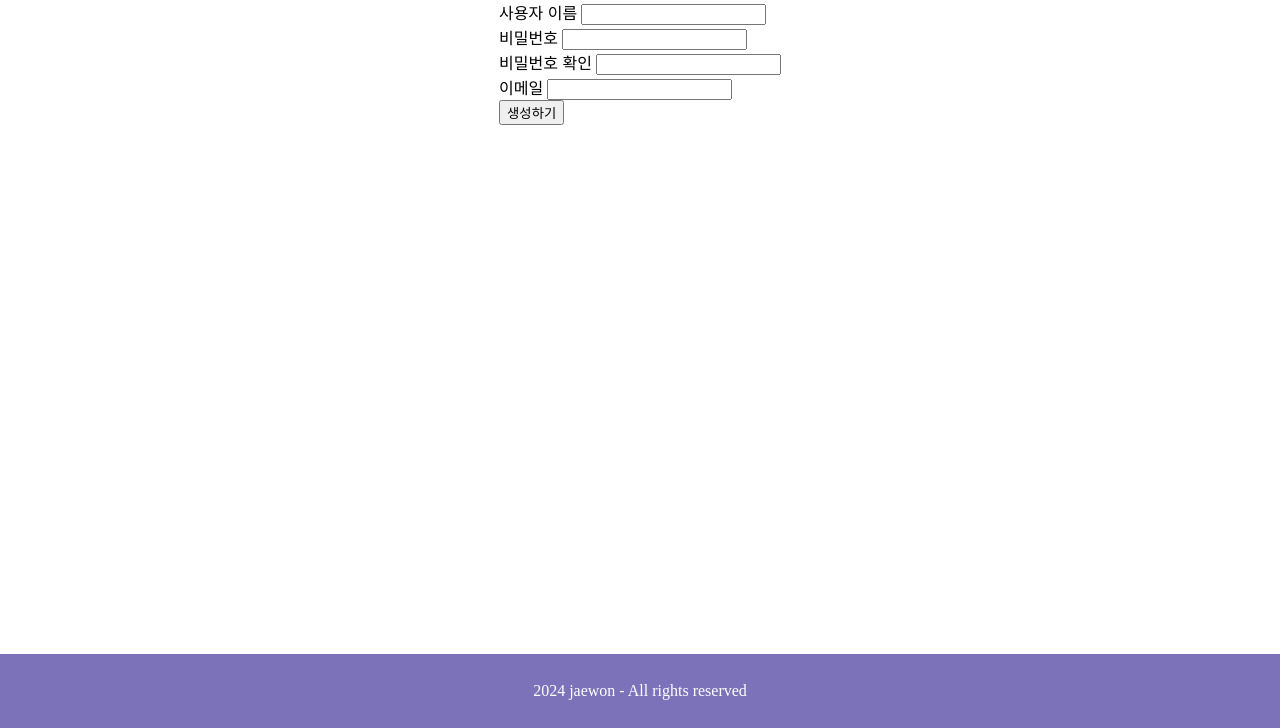
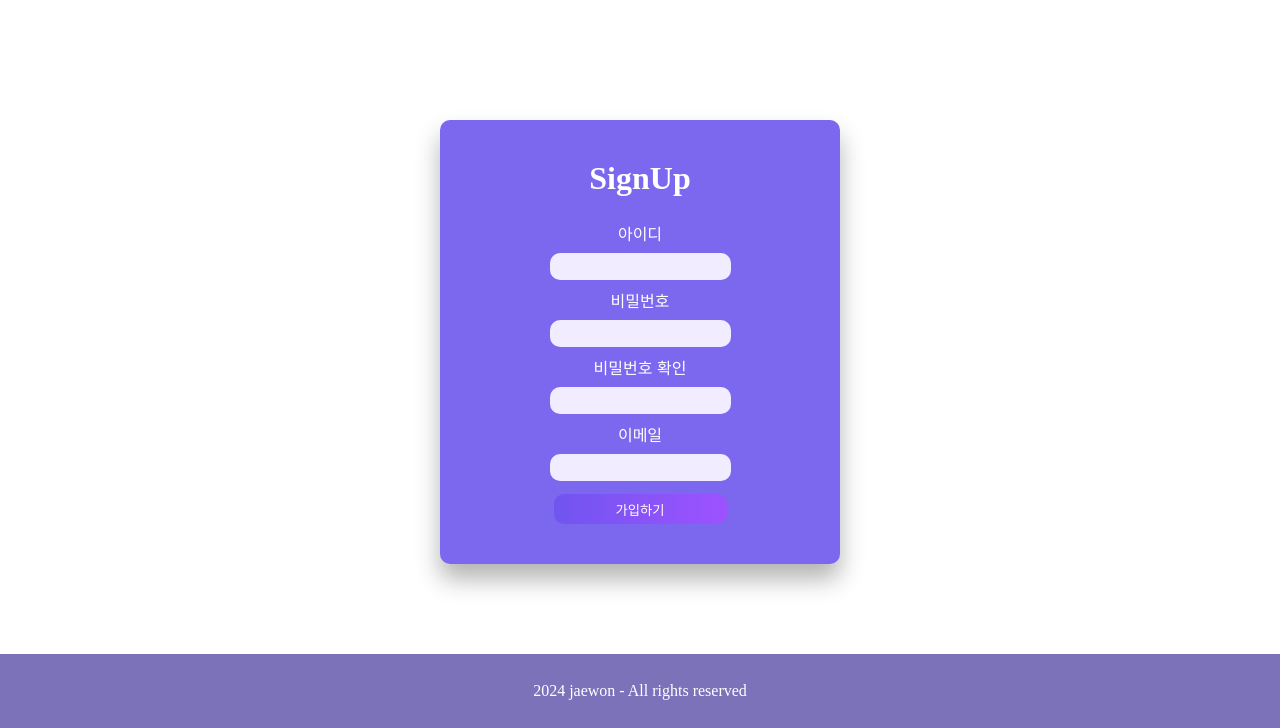
Before and after one commit to jaewon786/ToDoList, a Django app: page /common/signup/ in a window 1280 px wide. Shown: the part 72-800 px from the top of the page. Run offline with Django 5.2, Linux system fonts and the light colour scheme; some web fonts are replaced.

Commit message:
회원가입 페이지 디자인 추가

```diff
--- a/static/style.css
+++ b/static/style.css
@@ -2,6 +2,14 @@
 @import url('./styles/main.css');
 @import url('./styles/footer.css');
 @import url('./styles/login.css');
+@import url('./styles/signup.css');
+
+@font-face {
+  font-family: 'TheJamsil5Bold';
+  src: url('https://fastly.jsdelivr.net/gh/projectnoonnu/noonfonts_2302_01@1.0/TheJamsil5Bold.woff2') format('woff2');
+  font-weight: 700;
+  font-style: normal;
+}
 
 body {
   margin: 0;
@@ -14,9 +22,16 @@ ol, ul {
 }
 
 a {
-
   text-decoration: none;
   color: inherit;
+}
+
+label {
+  font-family: 'TheJamsil5Bold', sans-serif;
+  cursor: pointer;
+  display: block;
+  margin-bottom: 8px;
+  color: #fff;
 }
 
 .header {
--- /dev/null
+++ b/static/styles/signup.css
@@ -0,0 +1,46 @@
+#signup-container {
+  position: absolute;
+  top: 120px;
+  width: 400px;
+  padding: 40px;
+  background: rgb(123, 104, 238);
+  box-sizing: border-box;
+  box-shadow: 0 15px 25px rgba(0,0,0,.3);
+  border-radius: 10px;
+  text-align: center;
+}
+
+#signup-container h2 {
+  font-size: 32px;
+  margin: 0 0 24px;
+  padding: 0;
+  color: #fff;
+  text-align: center;
+}
+
+#signup-container #username, #password1, #password2, #email {
+  height: 25px;
+  border: none;
+  border-radius: 10px;
+  background-color: rgb(241, 236, 255);
+  margin-bottom: 8px;
+  outline: none;
+}
+
+#create {
+  font-family: 'TheJamsil5Bold', sans-serif;
+  width: 173px;
+  height: 30px;
+  border: none;
+  border-radius: 10px;
+  margin-top: 5px;
+  background-image: linear-gradient(to right, #7155ef, #9d52ff, #7054ee);
+  background-size: 200%;
+  cursor: pointer;
+  color: #fff;
+  transition: .5s;
+}
+
+#create:hover{
+  background-position: right;
+}
--- a/static/styles/todolists.css
+++ b/static/styles/todolists.css
@@ -69,11 +69,6 @@ p {
   border-bottom: 1.7px solid gray;
 }
 
-label {
-  font-family: 'TheJamsil5Bold', sans-serif;
-  cursor: pointer;
-}
-
 [type="checkbox"]:checked + .check-icon {
   border-color:  rgb(64, 193, 225);
   background-color: rgb(64, 193, 225);
--- a/templates/common/signup.html
+++ b/templates/common/signup.html
@@ -1,11 +1,12 @@
 {% extends "base.html" %}
 {% block content %}
-<div>
+<div id="signup-container">
     <form method="post" action="{% url 'common:signup' %}">
         {% csrf_token %}
         {% include "form_errors.html" %}
-        <div>
-            <label for="username">사용자 이름</label>
+        <h2>SignUp</h2>
+        <div claas="signup-div">
+            <label for="username">아이디</label>
             <input type="text" name="username" id="username"
             value="{{ form.username.value|default_if_none:'' }}">
         </div>
@@ -24,7 +25,7 @@
             <input type="text" name="email" id="email"
             value="{{ form.email.value|default_if_none:'' }}">
         </div>
-        <button type="submit">생성하기</button>
+        <button id="create" type="submit">가입하기</button>
     </form>
 </div>
 {% endblock %}
```
Also changed, not shown: db.sqlite3.
